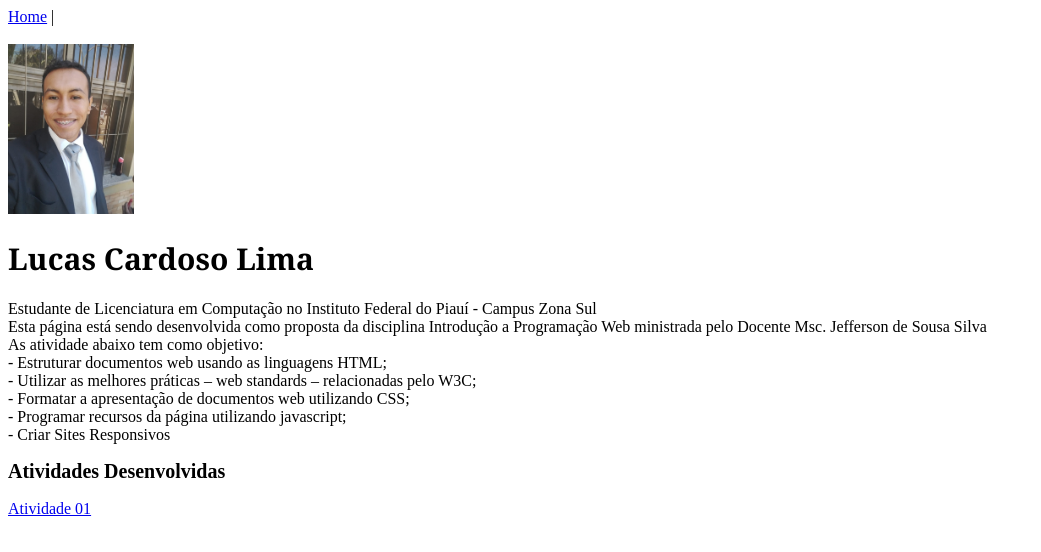
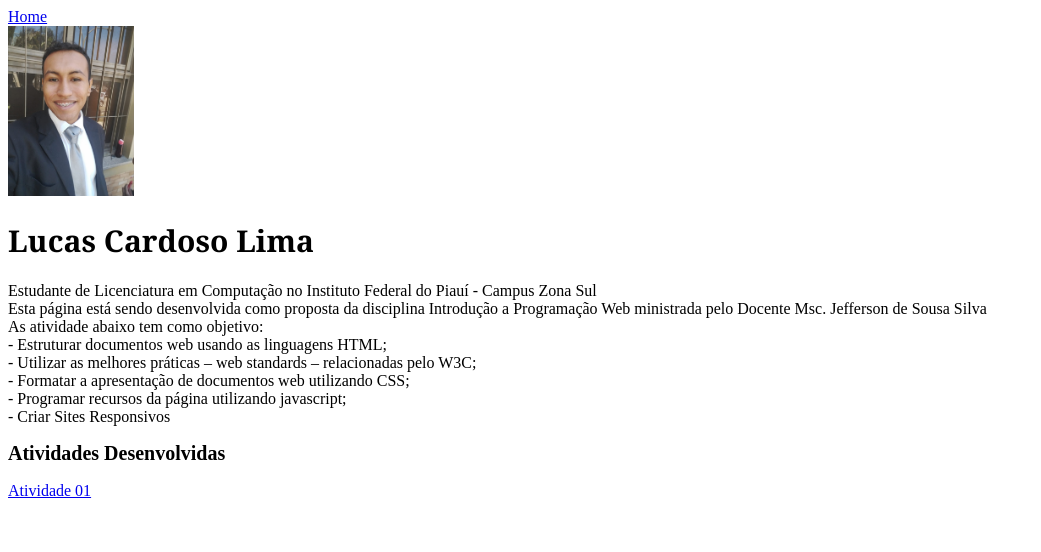
Before and after one commit to lucascardlima/IntroWeb, a plain HTML site: page index.html in a window 1280 px wide. Shown: the whole page, without its empty margins (0-1041 px from the left). Drawn offline with Linux system fonts and the light colour scheme.

Commit message:
Update index.html

```diff
--- a/index.html
+++ b/index.html
@@ -11,13 +11,19 @@
         </style>
     </head>
     <body>
-        <a href="index.html">Home</a> |<br>
-        <br>
+        <div>
+            <a href="index.html">Home</a>
+        </div>
 
+        <div>
             <img src="Lucas Terno.jpg" alt="Foto do Aluno">
+        </div>
 
+        <div>
             <h1>Lucas Cardoso Lima</h1>
+        </div>
 
+        <div>
             <p>
             Estudante de Licenciatura em Computação no Instituto Federal do Piauí - Campus Zona Sul<br>
             Esta página está sendo desenvolvida como proposta da disciplina Introdução a Programação Web ministrada pelo Docente Msc. Jefferson de Sousa Silva<br>
@@ -28,9 +34,14 @@
             - Programar recursos da página utilizando javascript;<br>
             - Criar Sites Responsivos<br>
             </p>
+        </div>
 
+        <div>
             <h2>Atividades Desenvolvidas</h2>
+        </div>
 
+        <div>
             <a href="01">Atividade 01</a>
+        </div>
     </body>
 </html>
```
Lines whose indentation alone changed are shown as unchanged.
